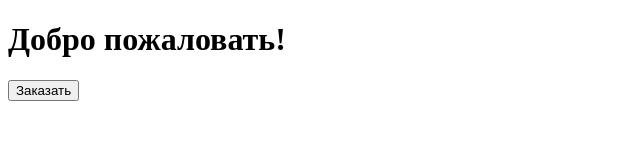
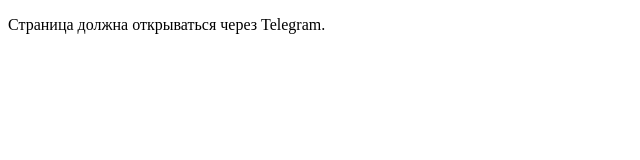
Before and after one commit to ilyabadeev-ops/web, a plain HTML site: page index.html in a window 1280 px wide. Shown: the whole page, without its empty margins (0-640 px from the left). Drawn offline with Linux system fonts and the light colour scheme.

Commit message:
index.html

```diff
--- a/index.html
+++ b/index.html
@@ -2,18 +2,21 @@
 <html>
 <head>
     <title>Заказ</title>
+    <meta charset="UTF-8">
 </head>
 <body>
     <h1>Добро пожаловать!</h1>
-    <button onclick="sendStart()">Заказать</button>
+    <button id="orderButton">Заказать</button>
 
     <script>
-        function sendStart() {
-            if (window.Telegram && window.Telegram.WebApp) {
-                window.Telegram.WebApp.sendData("start");
-            } else {
-                alert("Работает только внутри Telegram");
-            }
+        // Проверяем, запущено ли из Telegram
+        if (window.Telegram && window.Telegram.WebApp) {
+            const button = document.getElementById("orderButton");
+            button.addEventListener("click", () => {
+                window.Telegram.WebApp.sendData("start");  // Отправляем команду /start
+            });
+        } else {
+            document.body.innerHTML = "<p>Страница должна открываться через Telegram.</p>";
         }
     </script>
 </body>
```
